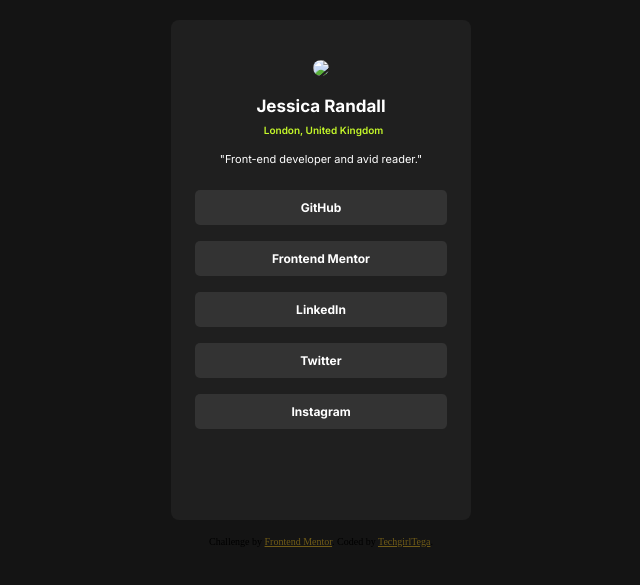
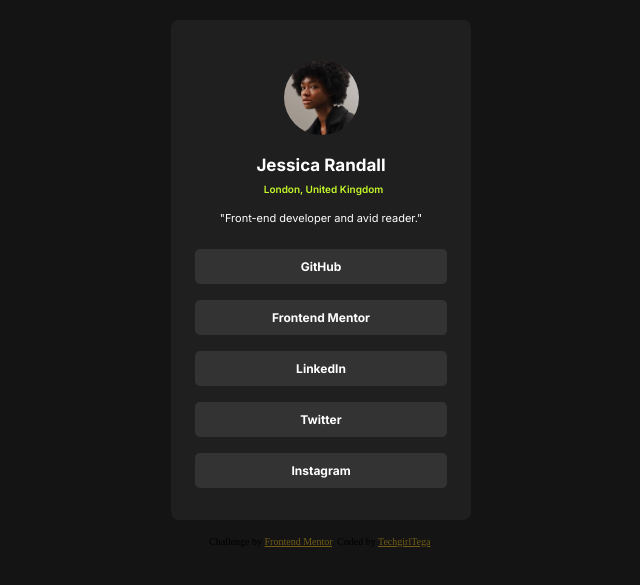
Before and after one commit to Tegaetina/Tegaetina.github.io, a plain HTML site: page index.html in a window 1280 px wide. Shown: the part 125-710 px from the top of the page, without its empty margins (319-959 px from the left). Drawn offline with Linux system fonts and the light colour scheme.

Commit message:
Update index.html

```diff
--- a/index.html
+++ b/index.html
@@ -19,7 +19,7 @@
   <div class="container">
     <div class="card">
       <div class="image">
-        <img src="/avatar-jessica.jpeg alt="">
+        <img src="avatar-jessica.jpeg"  alt="">
       </div>
       <div class="name">
         <h2>Jessica Randall</h2>
```
